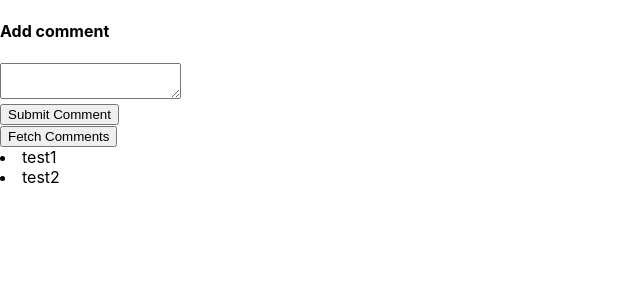
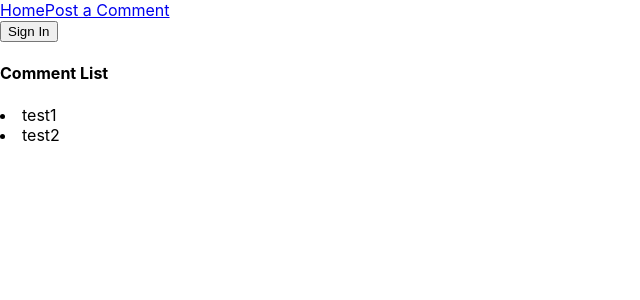
Before and after one commit to Javierz299/React-testing, a React (Create React App) app: page / in a window 1280 px wide. Shown: the top 300 px of the page, without its empty margins (0-640 px from the left). Built offline with nearby package versions, Linux system fonts and the light colour scheme.

Commit message:
creating HOC with sign in sign out.

```diff
--- a/package.json
+++ b/package.json
@@ -13,6 +13,7 @@
     "react": "^16.3.2",
     "react-dom": "^16.3.2",
     "react-redux": "^7.2.2",
+    "react-router-dom": "^5.2.0",
     "react-scripts": "4.0.1",
     "redux": "^4.0.5",
     "redux-promise": "^0.6.0",
--- a/src/App.js
+++ b/src/App.js
@@ -1,14 +1,19 @@
 import React, { Component } from 'react'
+import { Route, Switch } from 'react-router-dom'
 import CommentBox from './components/CommentBox/CommentBox'
 import CommentList from './components/CommentList/CommentList'
+import Header from './components/Header/Header'
 
 class App extends Component {
 
   render(){
     return (
       <div className="App">
-          <CommentBox />
-          <CommentList />
+        <Header />
+        <Switch>
+          <Route path="/post" component={CommentBox}/>
+          <Route exact path="/" component={CommentList}/>
+        </Switch>
       </div>
     );
   }
--- a/src/components/CommentBox/CommentBox.js
+++ b/src/components/CommentBox/CommentBox.js
@@ -1,4 +1,5 @@
 import React, { Component } from 'react'
+import { Redirect } from 'react-router-dom'
 
 import { connect } from 'react-redux'
 import * as ACTIONS from '../../store/actions/actions'
@@ -9,6 +10,21 @@ class CommentBox extends Component {
         this.state = {
             comment: '',
         };
+
+    }
+
+    componentDidMount(){
+        console.log('did mount')
+        this.unAuthorized()
+    }
+
+    unAuthorized(){
+        const logged_in = this.props.signed_in;
+
+        if(!logged_in){
+            console.log("nav away")
+           this.props.history.push('/')
+        }
 
     }
 
@@ -52,6 +68,12 @@ class CommentBox extends Component {
     }
 }
 
+function mapStateToProps(state){
+    return {
+        signed_in: state.authReducer.signed_in,
+    }
+}
+
 function mapDispatchToProps(dispatch){
     return {
         saveComment: (txt) => dispatch(ACTIONS.save_comment(txt)),
@@ -59,4 +81,4 @@ function mapDispatchToProps(dispatch){
     }
 }
 
-export default connect(null,mapDispatchToProps)(CommentBox)
+export default connect(mapStateToProps,mapDispatchToProps)(CommentBox)
--- a/src/components/CommentList/CommentList.js
+++ b/src/components/CommentList/CommentList.js
@@ -14,6 +14,7 @@ class CommentList extends Component{
     render(){
         return (
             <div>
+                <h4>Comment List</h4>
                {this.renderComments()}
             </div>
         )
--- /dev/null
+++ b/src/components/Header/Header.js
@@ -0,0 +1,21 @@
+import React from 'react'
+import { Link } from 'react-router-dom'
+import SignInButton from '../SignInButton/SignInButton'
+
+const Header = () => {
+    return (
+        <div>
+            <span>
+                <Link to="/" >Home</Link>
+            </span>
+            <span>
+                <Link to="/post">Post a Comment</Link>
+            </span>
+            <span>
+                <SignInButton />
+            </span>
+        </div>
+    )
+}
+
+export default Header
--- /dev/null
+++ b/src/components/SignInButton/SignInButton.js
@@ -0,0 +1,23 @@
+import React, { useEffect } from 'react'
+import { useSelector, useDispatch } from 'react-redux'
+
+const SignInButton = () => {
+    const state = useSelector(state => state.authReducer.signed_in)
+    const dispatch = useDispatch()
+
+    useEffect(() => {
+
+
+    }, [state])
+
+    return (
+        <div>
+            {!state ?
+            <button onClick={() => dispatch({type: 'SIGN_IN'})}>Sign In</button> :
+            <button onClick={() => dispatch({type: 'SIGN_OUT'})}>Sign out</button>
+        }
+        </div>
+    )
+}
+
+export default SignInButton
--- a/src/index.js
+++ b/src/index.js
@@ -1,5 +1,6 @@
 import React from 'react';
 import ReactDOM from 'react-dom';
+import { BrowserRouter, Route } from 'react-router-dom'
 import './index.css';
 import App from './App';
 import reportWebVitals from './reportWebVitals';
@@ -14,7 +15,9 @@ import Root from './Root'
 ReactDOM.render(
   <React.StrictMode>
     <Root>
-      <App />
+      <BrowserRouter>
+        <Route  path="/" component={App} /> {/*<App />*/}
+      </BrowserRouter>
     </Root>
   </React.StrictMode>,
   document.getElementById('root')
--- a/src/store/actions/action_type.js
+++ b/src/store/actions/action_type.js
@@ -1,3 +1,7 @@
 export const SAVE_COMMENT = "SAVE_COMMENT"
 
 export const FETCH_COMMENTS = "FETCH_COMMENTS"
+
+export const SIGN_IN = "SIGN_IN"
+
+export const SIGN_OUT = "SIGN_OUT"
--- a/src/store/actions/actions.js
+++ b/src/store/actions/actions.js
@@ -15,3 +15,17 @@ export const fetch_comments = async () => {
         payload: response
     }
 }
+
+export const sign_in = () => {
+    return {
+        type: ACTION_TYPES.SIGN_IN,
+        payload: true
+    }
+}
+
+export const sign_out = () => {
+    return {
+        type: ACTION_TYPES.SIGN_OUT,
+        payload: false
+    }
+}
--- /dev/null
+++ b/src/store/reducers/authR.js
@@ -0,0 +1,25 @@
+import * as ACTION_TYPES from '../actions/action_type'
+
+const initialState = {
+    signed_in: false,
+}
+
+const AuthReducer = (state = initialState, action) => {
+    switch(action.type){
+        case ACTION_TYPES.SIGN_IN:
+            return {
+                ...state,
+                signed_in: true
+            }
+        case ACTION_TYPES.SIGN_OUT:
+            return {
+                ...state,
+                signed_in: false
+            }
+        default:
+            return state
+    }
+
+};
+
+export default AuthReducer;
--- a/src/store/reducers/commentsR.js
+++ b/src/store/reducers/commentsR.js
@@ -22,6 +22,6 @@ const CommentsReducer = (state = intialState, action) => {
         default:
             return state
     }
-}
+};
 
 export default CommentsReducer;
--- a/src/store/reducers/index.js
+++ b/src/store/reducers/index.js
@@ -1,8 +1,10 @@
 import { combineReducers } from 'redux'
 import CommentsReducer from './commentsR'
+import AuthReducer from './authR'
 
 const rootReducer = combineReducers({
     commentsReducer: CommentsReducer,
+    authReducer: AuthReducer,
 })
 
 export default rootReducer;
```
Also changed, not shown: 2 other files (tests, documents, lock files or other folders).
